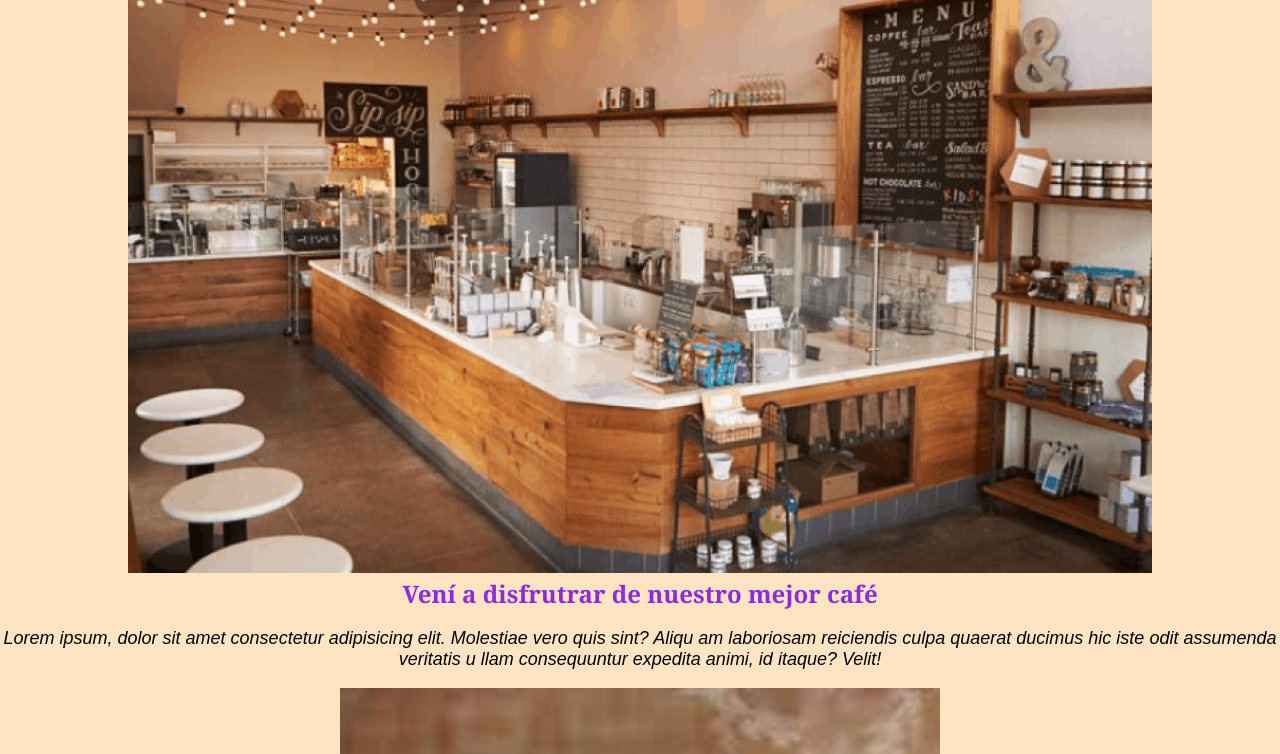
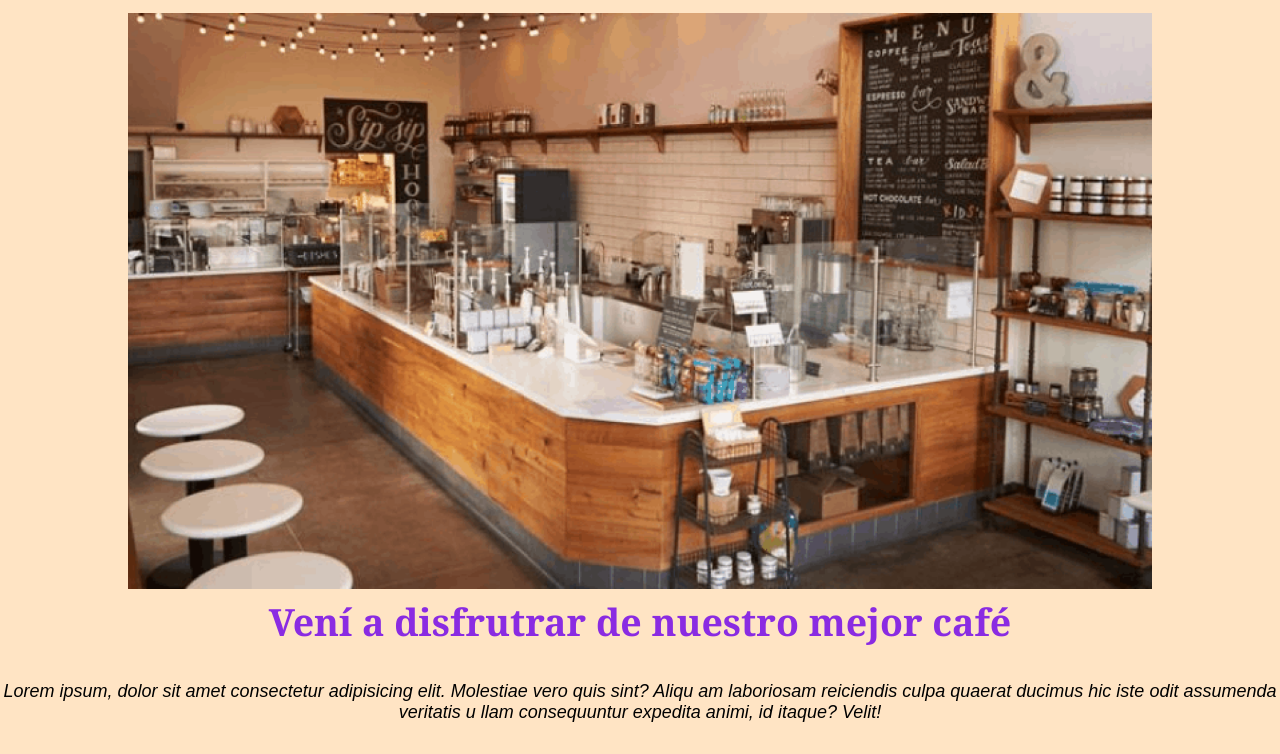
Before and after one commit to gustavomalaga97/mi-primer-repo, a plain HTML site: page index.html in a window 1280 px wide. Shown: the part 173-927 px from the top of the page. Drawn offline with nearby package versions, Linux system fonts and the light colour scheme.

Commit message:
cambiosfinales

```diff
--- a/styles/styles.css
+++ b/styles/styles.css
@@ -64,6 +64,22 @@ li a.active, li a:hover {
     display: none;
 }
 
+.medio{
+    background-color: bisque;
+    padding-bottom: 10px;
+    padding-top: 1px;
+    font-family: 'Segoe UI', Tahoma, Geneva, Verdana, sans-serif;
+    font-size: 25px;
+
+}
+
+.mediobox{
+    margin-top: 0px;
+    margin: 50px;
+    border: dotted;
+
+}
+
 .inifooter{
     padding-top: 20px;
     padding-bottom: 20px;
@@ -85,6 +101,7 @@ li a.active, li a:hover {
 }
 .medio{
     background-color: bisque;
+    padding-bottom: 50px;
 
 }
 @media (max-width: 952px){
@@ -203,9 +220,9 @@ z-index: auto;
 .title3{
     display: flex;
     justify-content: center;
-
     font-family: 'Lucida Sans', 'Lucida Sans Regular', 'Lucida Grande', 'Lucida Sans Unicode', Geneva, Verdana, sans-serif;
     background-color: rgb(43, 226, 202);
+
 
 
 
```
